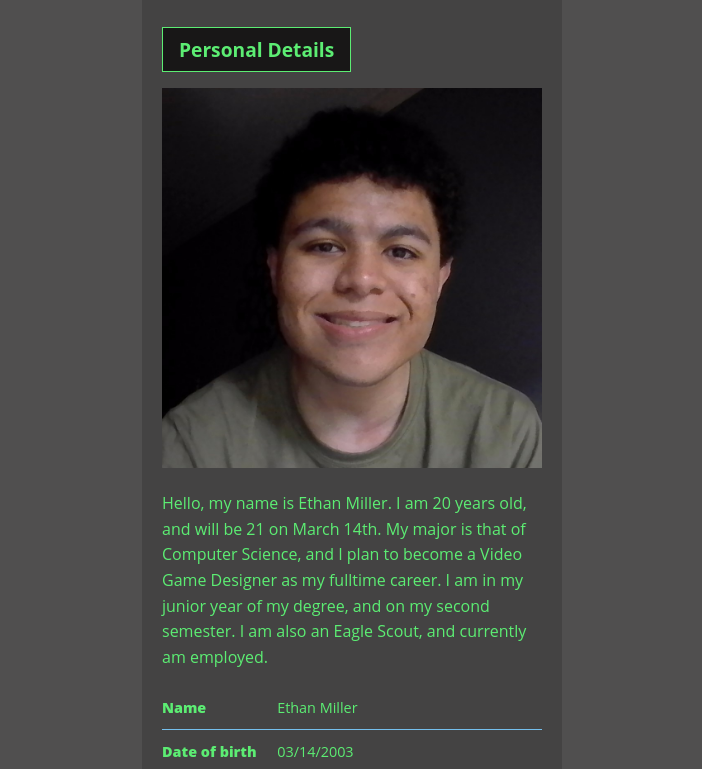
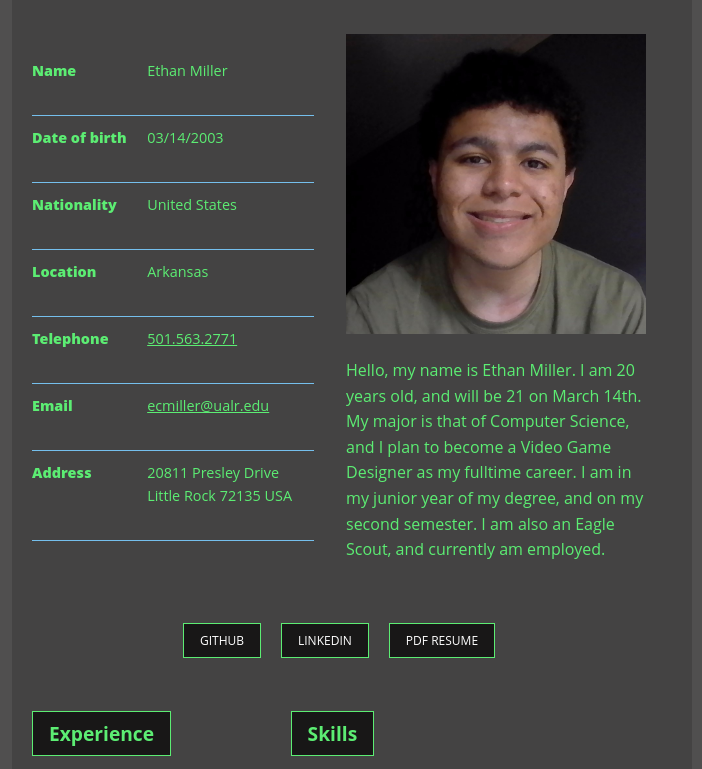
Before and after one commit to EthanMillerUALR/ifsc-3342, a website: page resume/index.html in a window 1280 px wide. Shown: the part 222-991 px from the top of the page, without its empty margins (288-990 px from the left). Drawn offline with Linux system fonts and the light colour scheme.

Commit message:
Added Tablet View

```diff
--- a/resume/css/style.css
+++ b/resume/css/style.css
@@ -40,7 +40,7 @@ img {
 
 /* ------ Utility Classes  -------*/
 .container {
-  width: 420px; /* Design Time */
+ /* Design Time */
   margin: 0 auto;
   background: rgba(0, 0, 0, 0.15);
 }
@@ -235,7 +235,7 @@ h3{
 
 }
 
-#page-title {
+.page-title {
   grid-area: title;
 }
 #about {
@@ -259,6 +259,47 @@ main {
   "skills"
   "experience"
   "education"
+  ;
+}
+
+/*---------------------------------------Media Queries--------------------------------------*/
+
+@media screen and (min-width: 768px) {
+
+  .container{
+    width:680px;
+  }
+
+    main.container{
+      display: grid;
+      grid-template-columns: 36.5% auto;
+      grid-template-areas:
+      "title title"
+      "about about"
+      "experience skills"
+      "experience education"
+      ;
+      gap: 25px;
+    }
+
+    /*Nestled Grid*/
+    #about {
+      display:grid;
+      grid-template-columns: 250px 1fr  300px auto;
+      gap:2em;
+      grid-template-areas:
+    "details details bio"
+    "related related related"
+    }
 
 
+    .bio{
+      grid-area:bio;
+    }
+    .details{
+      grid-area:details;
+    }
+    .related-links{
+      grid-area:related;
+    }
 }
--- a/resume/index.html
+++ b/resume/index.html
@@ -39,7 +39,7 @@
   <main itemscope itemtype="http://schema.org/Person" class="container">
     <h1 class="page-title">Ethan Cade Miller</h1>
     <section id="about">
-      <h2><span>Personal Details</span></h2>
+      <h2 class = "visuallyhidden"><span>Personal Details</span></h2>
       <div class="bio">
       <img itemprop="image" src="img/Web-App-Headshot.jpg" alt="Ethan Miller">
       <p itemprop="description">Hello, my name is Ethan Miller. I am 20 years old, and will be 21 on March 14th.
```
